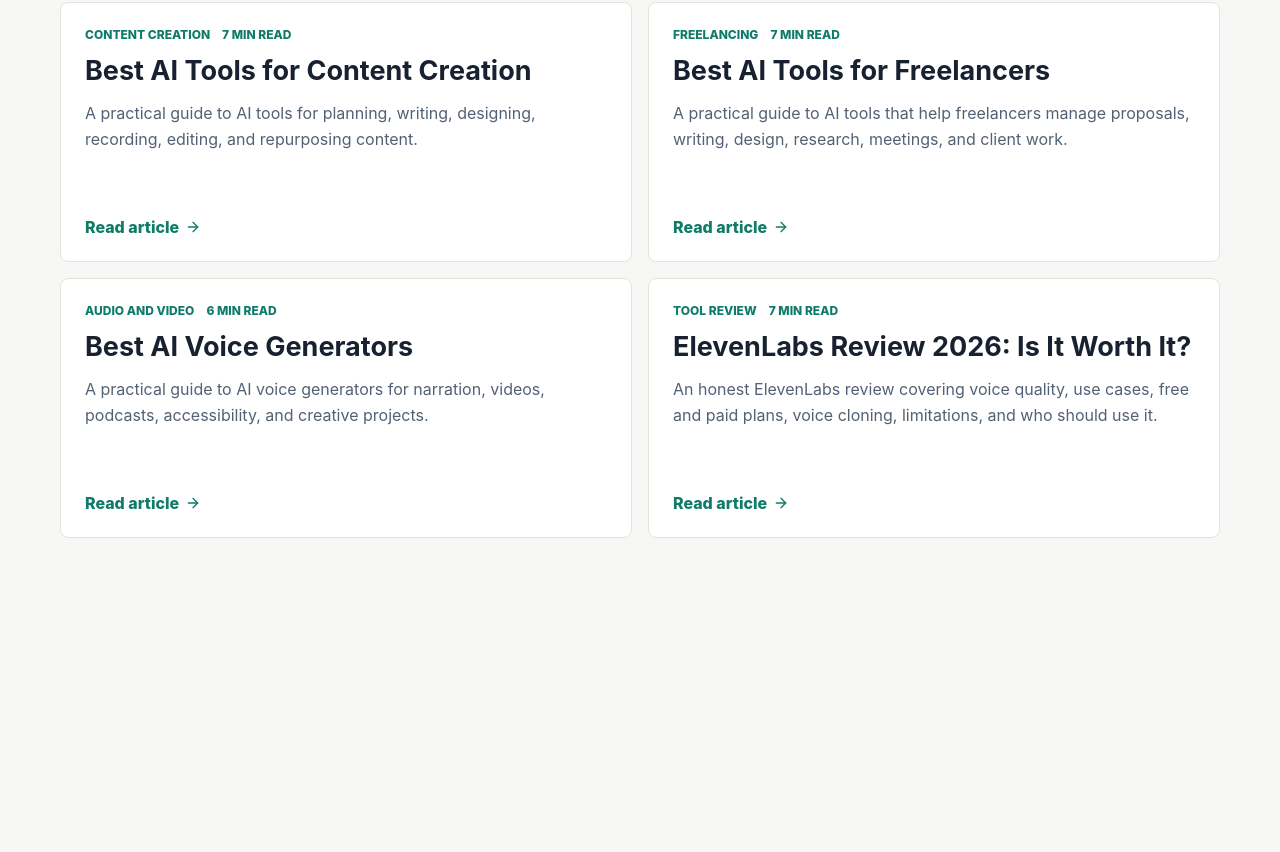
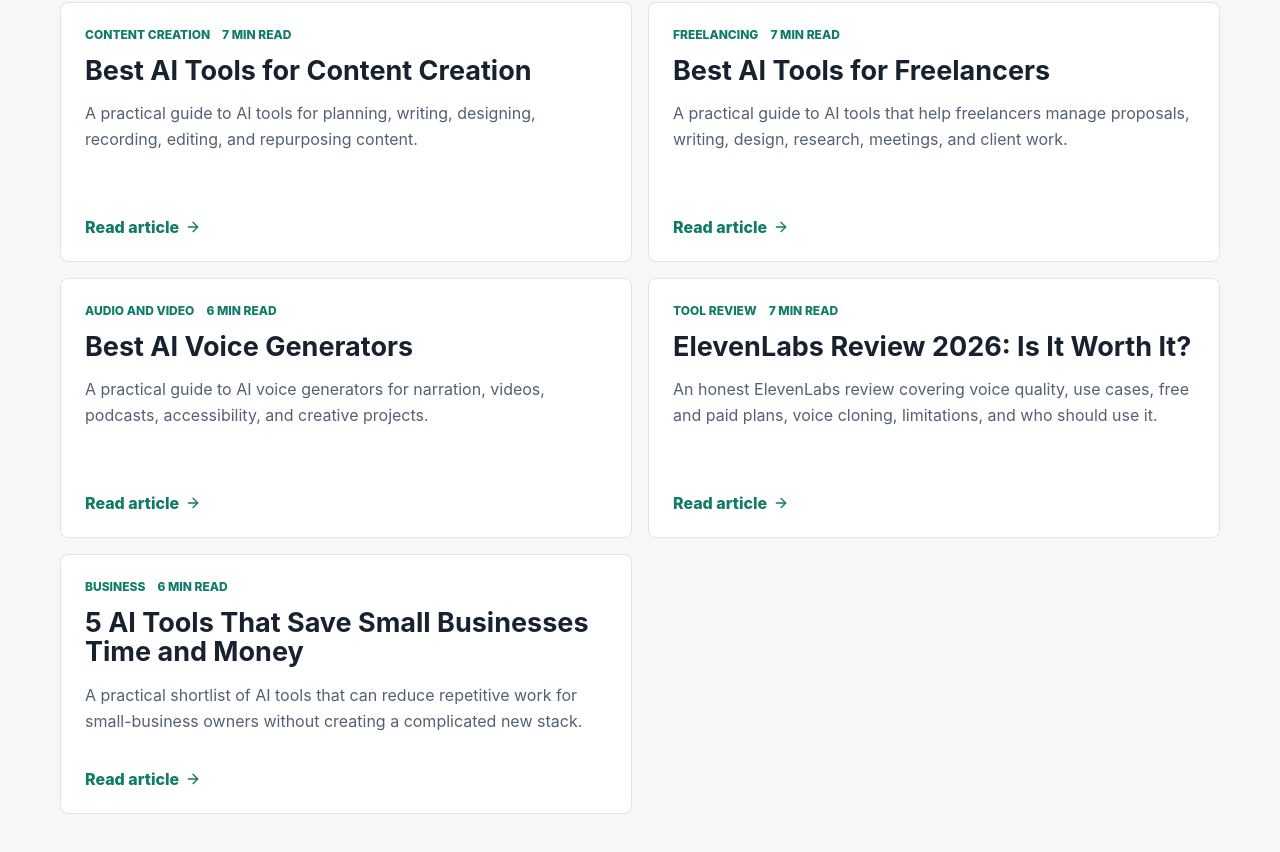
Before and after one commit to richp66-glitch/netaitools, a Next.js app: page /articles in a window 1280 px wide. Shown: the part 1462-2314 px from the top of the page. Before the commit the page ends 2074 px from the top, so only its background shows below. Built offline with nearby package versions, Linux system fonts and the light colour scheme.

Commit message:
Update articles.js

```diff
--- a/app/articles/articles.js
+++ b/app/articles/articles.js
@@ -353,6 +353,50 @@
       },
     ],
   },
+  {
+    slug: 'ai-tools-save-small-business-time-money',
+    title: '5 AI Tools That Save Small Businesses Time and Money',
+    description: 'A practical shortlist of AI tools that can reduce repetitive work for small-business owners without creating a complicated new stack.',
+    date: 'July 15, 2026',
+    category: 'Business',
+    readTime: '6 min read',
+    intro:
+      'Small businesses do not need dozens of AI subscriptions. The best starting point is one tool that removes a repetitive task, saves measurable time, and fits the way you already work.',
+    sections: [
+      {
+        heading: '1. ChatGPT or Claude for drafting and planning',
+        body:
+          'A general assistant can help with proposals, customer emails, meeting notes, campaign ideas, checklists, and rough planning. Treat the output as a draft, review every claim, and do not paste confidential customer or company information into a tool without checking its data controls.',
+      },
+      {
+        heading: '2. Grammarly for everyday communication',
+        body:
+          'Grammarly can provide a useful final pass on emails, proposals, landing-page copy, and documents. It is most valuable when it catches clarity or tone problems before a customer sees them. Keep your original voice and review suggested rewrites instead of accepting every change automatically.',
+      },
+      {
+        heading: '3. Canva AI for quick marketing visuals',
+        body:
+          'Canva AI can help a small team create social graphics, presentations, thumbnails, and simple promotional assets without starting every design from scratch. Check brand consistency, image rights, readable contrast, and accessibility before publishing.',
+      },
+      {
+        heading: '4. Otter or a meeting assistant for follow-up',
+        body:
+          'Meeting transcription and summaries can turn conversations into notes, decisions, and action items. Tell participants when a meeting is being recorded or transcribed, review the transcript for mistakes, and avoid sharing sensitive information more widely than necessary.',
+      },
+      {
+        heading: '5. ElevenLabs for voice and video narration',
+        body:
+          'ElevenLabs can help create natural voiceovers for product demos, training, explainers, and short videos. Test a short sample first, check pronunciation and pacing, and only clone or imitate a voice when you have the necessary permission.',
+        affiliateUrl: 'https://try.elevenlabs.io/7h3i5ade8a1o',
+        affiliateLabel: 'Try ElevenLabs',
+      },
+      {
+        heading: 'How to choose your first tool',
+        body:
+          'Start with a workflow that takes at least an hour each week. Test one tool for seven days, track the time saved and the editing required, and keep it only if the result is accurate, repeatable, and worth the cost.',
+      },
+    ],
+  },
 ];
 
 export function getArticle(slug) {
```
